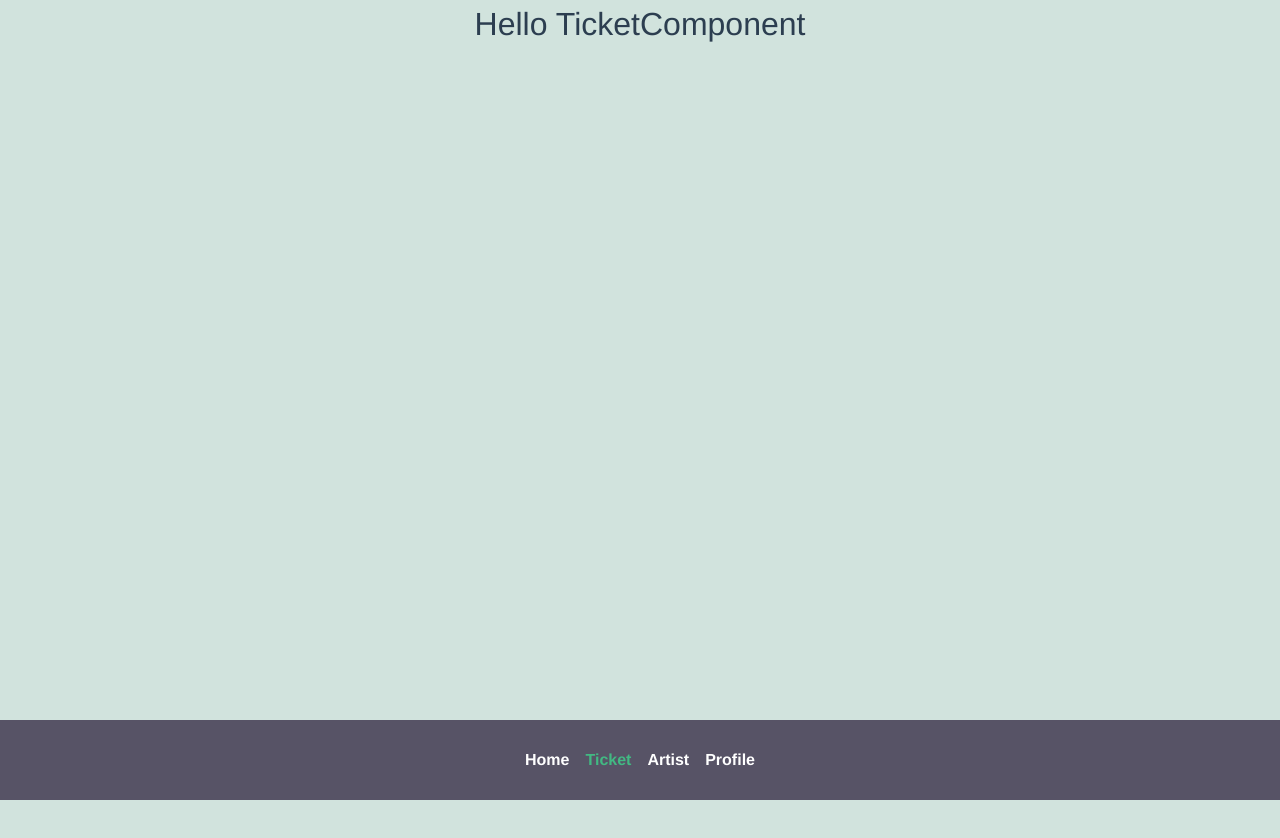
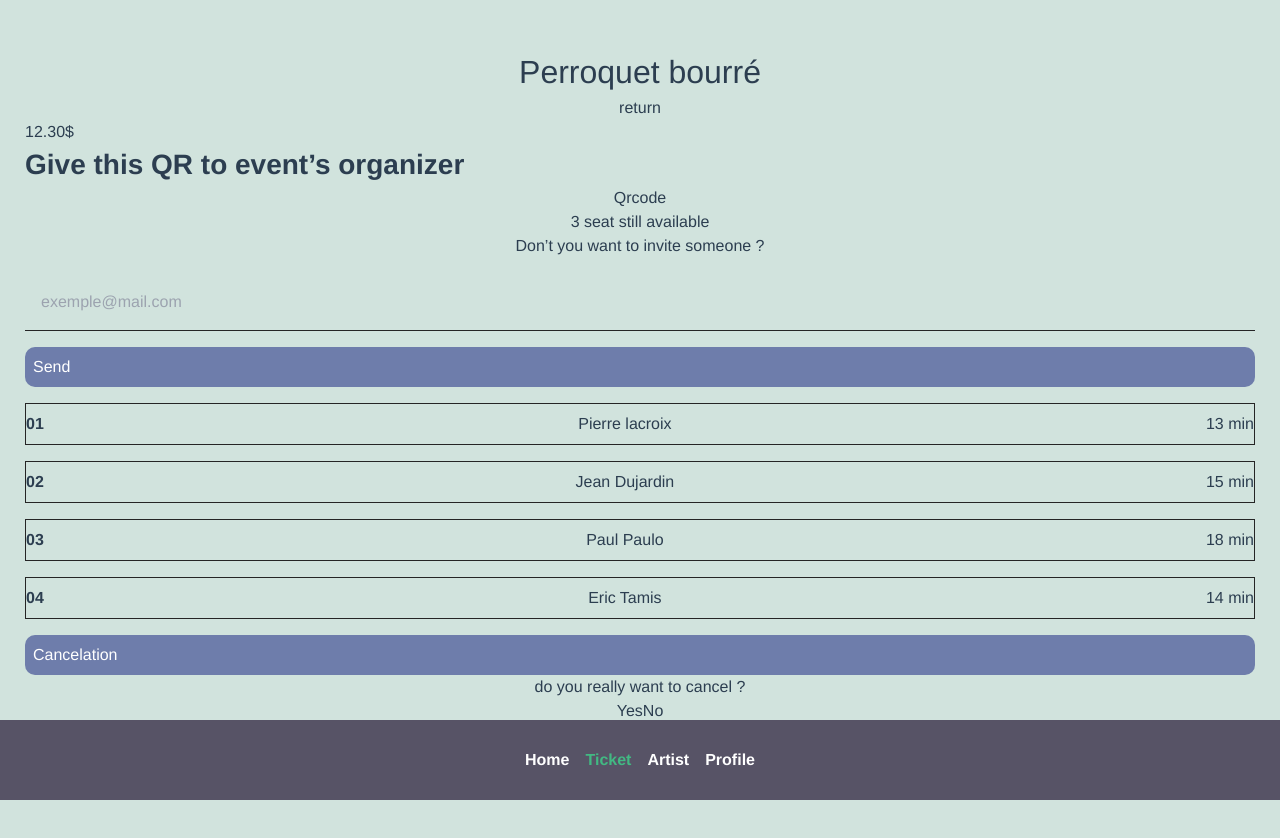
Before and after one commit to sebastiencg/projet_full-stack, a Vue app: page /ticket in a window 1280 px wide. Shown: the top 838 px of the page. Before the commit the page ends 800 px from the top, so only its background shows below. Built offline with nearby package versions, Linux system fonts and the light colour scheme.

Commit message:
add Ticket components

```diff
--- a/src/components/TicketComponent.vue
+++ b/src/components/TicketComponent.vue
@@ -3,11 +3,105 @@
 </script>
 
 <template>
-  <div class="div">
-    <h1>Hello TicketComponent</h1>
+  <div class="container mb-30 pb-20">
+    <div class="">
+      <h1 class="">Perroquet bourré</h1>
+      <a href="/tickets">return</a>
+    </div>
+
+    <div class="flex mt-10">
+      <div class="container_content-InfosTicket">
+        <h3>12.30$</h3>
+        <h2 class="text-start title_infoQrCode fw">Give this QR to event’s organizer</h2>
+      </div>
+      <div class="">Qrcode</div>
+    </div>
+
+    <div class="mt-10">
+      <p>3 seat still available</p>
+      <p>Don’t you want to invite someone ?</p>
+    </div>
+
+    <div class="">
+      <form action="">
+        <input class="input_mailTicketShare" type="email" placeholder="exemple@mail.com">
+        <button class="btn btn_primary justify-center" type="submit">Send</button>
+      </form>
+    </div>
+
+    <div class="container_listeInvitesTicket">
+      <ul>
+        <li><a class="artistShowInTicket" href=""><span class="fw">01</span><span>Pierre lacroix</span><span>13 min</span></a></li>
+        <li><a class="artistShowInTicket" href=""><span class="fw">02</span><span>Jean Dujardin</span><span>15 min</span></a></li>
+        <li><a class="artistShowInTicket" href=""><span class="fw">03</span><span>Paul Paulo</span><span>18 min</span></a></li>
+        <li><a class="artistShowInTicket" href=""><span class="fw">04</span><span>Eric Tamis</span><span>14 min</span></a></li>
+      </ul>
+    </div>
+    <!-- Modal toggle -->
+    <button data-modal-target="static-modal" data-modal-toggle="static-modal" class="block text-white bg-blue-700 hover:bg-blue-800 focus:ring-4 focus:outline-none focus:ring-blue-300 font-medium rounded-lg text-sm px-5 py-2.5 text-center dark:bg-blue-600 dark:hover:bg-blue-700 dark:focus:ring-blue-800 btn btn_primary mt-5 mb-5 justify-center" type="button">
+      Cancelation
+    </button>
+
+    <!-- Main modal -->
+    <div id="static-modal" data-modal-backdrop="static" tabindex="-1" aria-hidden="true" class="hidden overflow-y-auto overflow-x-hidden fixed top-0 right-0 left-0 z-50 justify-center items-center w-full md:inset-0 h-[calc(100%-1rem)] max-h-full">
+      <div class="relative p-4 w-full max-w-2xl max-h-full">
+        <!-- Modal content -->
+        <div class="relative bg-white rounded-lg shadow dark:bg-gray-700">
+          <!-- Modal body -->
+          <div class="p-4 md:p-5 space-y-4">
+            <p class="text-base leading-relaxed text-gray-500 dark:text-gray-400">do you really want to cancel ?</p>
+          </div>
+          <!-- Modal footer -->
+          <div class="flex items-center justify-center p-4 md:p-5 border-t border-gray-200 rounded-b dark:border-gray-600">
+            <button data-modal-hide="static-modal" type="button" class="text-white bg-blue-700 hover:bg-blue-800 focus:ring-4 focus:outline-none focus:ring-blue-300 font-medium rounded-lg text-sm px-5 py-2.5 text-center dark:bg-blue-600 dark:hover:bg-blue-700 dark:focus:ring-blue-800">Yes</button>
+            <button data-modal-hide="static-modal" type="button" class="py-2.5 px-5 ms-3 text-sm font-medium text-gray-900 focus:outline-none bg-white rounded-lg border border-gray-200 hover:bg-gray-100 hover:text-blue-700 focus:z-10 focus:ring-4 focus:ring-gray-100 dark:focus:ring-gray-700 dark:bg-gray-800 dark:text-gray-400 dark:border-gray-600 dark:hover:text-white dark:hover:bg-gray-700">No</button>
+          </div>
+        </div>
+      </div>
+    </div>
+
+
   </div>
+
 </template>
 
 <style scoped>
 
+.artistShowInTicket {
+  width: 100%;
+  margin: 1em 0;
+  padding: .5em 0;
+
+  display: flex;
+  align-items: center;
+  justify-content: space-between;
+  border: 1px solid var(--black);
+}
+
+.input_mailTicketShare {
+  background-color: transparent;
+  margin: 1em 0;
+  width: 100%;
+  padding: 1em;
+  border: none;
+  border-bottom: 1px solid var(--black);
+}
+
+.input_mailTicketShare:focus{
+  outline: none;
+  border-bottom: 1px solid black;
+  box-shadow: none;
+}
+
+.container_content-InfosTicket {
+  width: 50%;
+  display: flex;
+  align-items: start;
+  flex-direction: column;
+  justify-content: start;
+}
+
+.title_infoQrCode {
+  font-size: 28px;
+}
 </style>
--- /dev/null
+++ b/src/components/TicketsComponent.vue
@@ -0,0 +1,130 @@
+<script lang="ts">
+import { defineComponent } from 'vue';
+
+interface Ticket {
+  name: string;
+  date: string;
+}
+
+export default defineComponent({
+  data() {
+    return {
+      upcomingTickets: [] as Ticket[],
+      pastTickets: [] as Ticket[],
+      ticketsLoaded: false  // Ajout d'une variable pour suivre l'état du chargement des tickets
+    };
+  },
+  mounted() {
+    if (!this.ticketsLoaded) {  // Vérifie si les tickets n'ont pas encore été chargés
+      this.fetchTickets();
+    }
+  },
+  methods: {
+    fetchTickets() {
+      // Simulation de données de tickets
+      const tickets: Ticket[] = [
+        { name: "Perroquet bourré", date: "2024-03-04T19:00:00" },
+        { name: "jean jean", date: "2024-03-08T20:00:00" },
+        { name: "La maximus fete de fou", date: "2024-04-20T18:00:00" }
+        // Ajoutez d'autres tickets au besoin
+      ];
+
+      // Date actuelle
+      const today = new Date();
+
+      // Tri des tickets
+      tickets.forEach(ticket => {
+        const ticketDate = new Date(ticket.date);
+        if (ticketDate > today) {
+          this.upcomingTickets.push(ticket);
+        } else {
+          this.pastTickets.push(ticket);
+        }
+      });
+
+      // Met à jour l'état du chargement des tickets
+      this.ticketsLoaded = true;
+    },
+    formatDate(dateString: string): string {
+      const options: Intl.DateTimeFormatOptions = {
+        year: 'numeric',
+        month: '2-digit',
+        day: '2-digit',
+        hour: '2-digit',
+        minute: '2-digit'
+      };
+      return new Date(dateString).toLocaleDateString('en-GB', options);
+    }
+  }
+});
+</script>
+
+<template>
+  <div class="container">
+    <div>
+      <h1 class="">Tickets</h1>
+    </div>
+
+    <div class="mt-10">
+
+      <div class="mb-4 border-b border-gray-200 dark:border-gray-700">
+        <ul class="flex flex-wrap justify-around -mb-px text-sm font-medium text-center" id="default-tab" data-tabs-toggle="#default-tab-content" role="tablist">
+          <li class="me-2" role="presentation">
+            <button class="inline-block p-4 border-b-2 rounded-t-lg" id="profile-tab" data-tabs-target="#profile" type="button" role="tab" aria-controls="profile" aria-selected="false">Soon</button>
+          </li>
+          <li class="me-2" role="presentation">
+            <button class="inline-block p-4 border-b-2 rounded-t-lg hover:text-gray-600 hover:border-gray-300 dark:hover:text-gray-300" id="dashboard-tab" data-tabs-target="#dashboard" type="button" role="tab" aria-controls="dashboard" aria-selected="false">Past event</button>
+          </li>
+        </ul>
+      </div>
+      <div id="default-tab-content">
+        <div class="hidden p-4 rounded-lg " id="profile" role="tabpanel" aria-labelledby="profile-tab">
+          <template v-for="(ticket, index) in upcomingTickets" :key="index">
+            <a href="/ticket">
+              <div class="carte_ticket">
+                <div class="container_carte_ticket">
+                  <h3>{{ ticket.name }}</h3>
+                  <p>{{ formatDate(ticket.date) }}</p>
+                </div>
+                <div class="">-></div>
+              </div>
+            </a>
+          </template>
+        </div>
+        <div class="hidden p-4 rounded-lg" id="dashboard" role="tabpanel" aria-labelledby="dashboard-tab">
+          <template v-for="(ticket, index) in pastTickets" :key="index">
+            <a href="/ticket">
+              <div class="carte_ticket">
+                <div class="container_carte_ticket">
+                  <h3>{{ ticket.name }}</h3>
+                  <p>{{ formatDate(ticket.date) }}</p>
+                </div>
+                <div class="">-></div>
+              </div>
+            </a>
+          </template>
+        </div>
+      </div>
+    </div>
+  </div>
+</template>
+
+<style scoped>
+
+.carte_ticket {
+  margin-top: 2em;
+  padding: 0 .3em;
+  display: flex;
+  align-items: center;
+  justify-content: space-between;
+  width: 100%;
+  height: 80px;
+  color: var(--white);
+  border-radius: 10px;
+  background-color: var(--primary);
+}
+
+.container_carte_ticket {
+  text-align: start;
+}
+</style>
```
